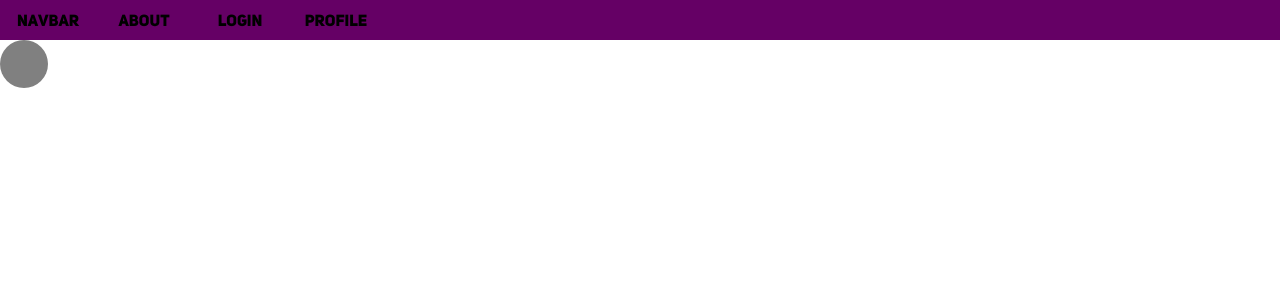
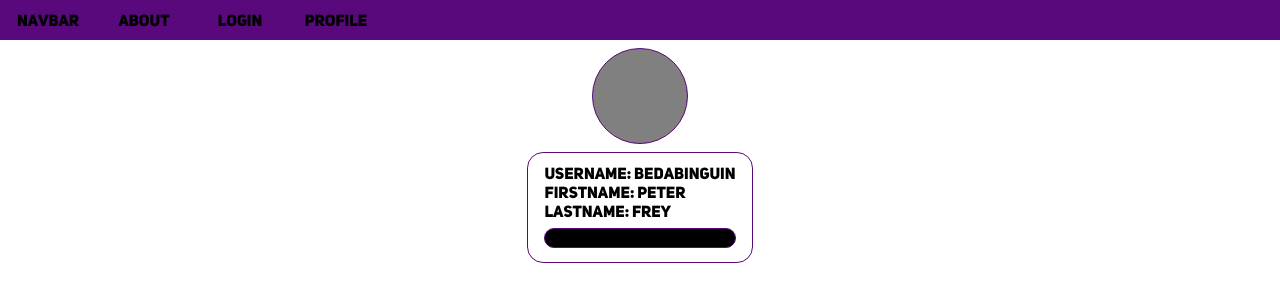
Before and after one commit to Elias-Traunbauer/school_collab, a Next.js app: page /profile in a window 1280 px wide. Shown: the top 302 px of the page. Built offline with nearby package versions, Linux system fonts and the light colour scheme; no server answers.

Commit message:
profile: display infos, wizard for password change navbar style: color

```diff
--- a/pages/profile.js
+++ b/pages/profile.js
@@ -1,17 +1,24 @@
 import File_Upload from "../components/file_upload";
-import {openDialog} from '../components/Dialog';
-import styles from "../styles/profilepic.module.css"
+import Wizard from '../components/wizard';
+import styles from "../styles/profile.module.css"
 import { useState } from "react";
-import Image from "next/image";
 
-export default function Profile ({ children }) {
+export default function Profile() {
+    let userDummy = {
+        userName: "bedabinguin",
+        firstName: "Peter",
+        lastName: "Frey",
+    }
+
     const fileExtensions = ["jpeg", "jpg", "png"];
     const [showFileUpload, setShowFileUpload] = useState(false);
     const [uploadFile, setUploadFile] = useState([]);
     const [fileUploaded, setFileUploaded] = useState(false);
+    const [passwordChange, setPasswordChange] = useState(false);
 
-    const onClick = () =>
+    function picOnClick()
     {
+        setShowFileUpload(true);
         setUploadFile([]);
         setFileUploaded(!fileUploaded);
     }
@@ -25,19 +32,39 @@ export default function Profile ({ children }) {
         }
     }
 
-    /*function getImage(){
-        var e =
-    }*/
-    /*{fileUploaded ? <Image src={getImage()}/> : null}*/
+    function changePassword(e){
+        e.preventDefault();
+        setPasswordChange(true);
+    }
+
+    const contentData = [{
+        password: true,
+      },
+      {
+        repassword: true,
+      }];
+
+      function callback(data,setText,finishLoading){
+        console.log(data);
+
+        //backend
+      }
 
     return(
         <>
-            <div className={styles.container} onClick={onClick}>
+            <div className={styles.container}>
+                <div className={styles.pic} onClick={picOnClick}></div>
 
+                <form className={styles.infos}>
+                    <label>Username: {userDummy.userName}</label>
+                    <label>Firstname: {userDummy.firstName}</label>
+                    <label>Lastname: {userDummy.lastName}</label>
+                    <button onClick={(e) => changePassword(e)}>change password</button>
+                </form>
             </div>
+            {passwordChange ? <Wizard contentData={contentData} title='Change password' callBack={callback} containerWidth={25}/> : null}
+
             {(showFileUpload && !fileUploaded) ? <File_Upload fileExtentions={fileExtensions} title={"Profile Picture"} handleFilesUpdated={fileUploaded ? "" : (uploadFile) => handleFileUpdate(uploadFile)}/> : null}
-
-
         </>
     )
 }
--- a/styles/navbar.module.css
+++ b/styles/navbar.module.css
@@ -1,5 +1,5 @@
 .container{
-    background-color: rgb(101, 0, 101);;
+    background-color: #59097b;
     display: flex;
     height: 2.5em;
 }
--- /dev/null
+++ b/styles/profile.module.css
@@ -0,0 +1,34 @@
+.container{
+    display: flex;
+    flex-direction: column;
+    align-items: center;
+}
+
+.pic{
+    background-color: grey;
+    height: 6em;
+    width: 6em;
+    margin-top: .5em;
+    margin-bottom: .5em;
+    border: .1em solid #59097b;
+    border-radius: 6em;
+}
+
+.infos{
+    padding: .7em 1em .9em 1em;
+    display: flex;
+    flex-direction: column;
+    border: .1em solid #59097b;
+    border-radius: 1em;
+}
+
+.infos label{
+    border-radius: 1em;
+}
+
+.infos button{
+    background-color: black;
+    margin-top: .5em;
+    border: .1em solid #59097b;
+    border-radius: 1em;
+}
--- a/styles/profilepic.module.css
+++ /dev/null
@@ -1,9 +0,0 @@
-.container{
-    background-color: grey;
-    height: 3em;
-    width: 3em;
-    border-radius: 3em;
-    display: flex;
-    justify-content: center;
-    align-items: center;
-}
```
